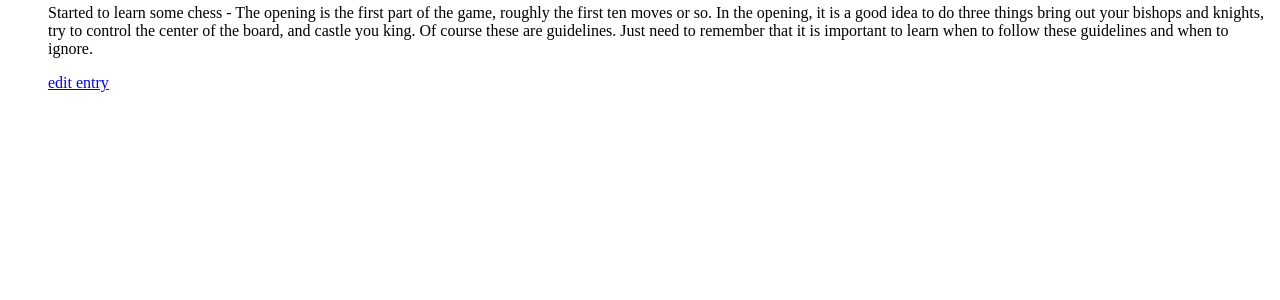
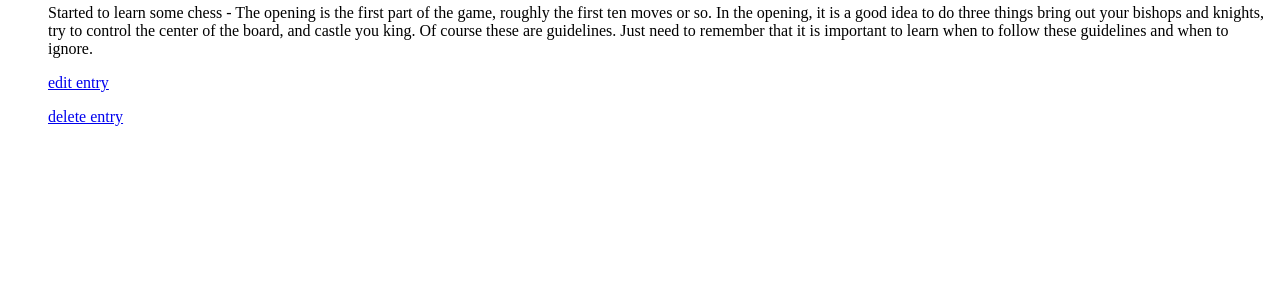
Before and after one commit to Jay-Shah10/life_log, a Django app: page /events/1/ in a window 1280 px wide. Shown: the part 182-482 px from the top of the page. Run offline with Django 3.2, Linux system fonts and the light colour scheme; data comes from the database, SQL or seed files in the repository.

Commit message:
Added a delete option.

```diff
--- a/life_logs/templates/life_logs/topic.html
+++ b/life_logs/templates/life_logs/topic.html
@@ -14,6 +14,11 @@
                 <p>
                     <a href="{% url 'life_logs:edit_entry' entry.id %}">edit entry</a>
                 </p>
+                {% comment %} This is using inline javascript. Best practice is to have it in another file. {% endcomment %}
+                <p>
+                    <a href="{% url 'life_logs:delete_entry' entry.id %}" onclick="return confirm('Are you sure?')">delete entry</a>
+                </p>
+                <br>
             </li>
         {%empty%}
             <li>
```
